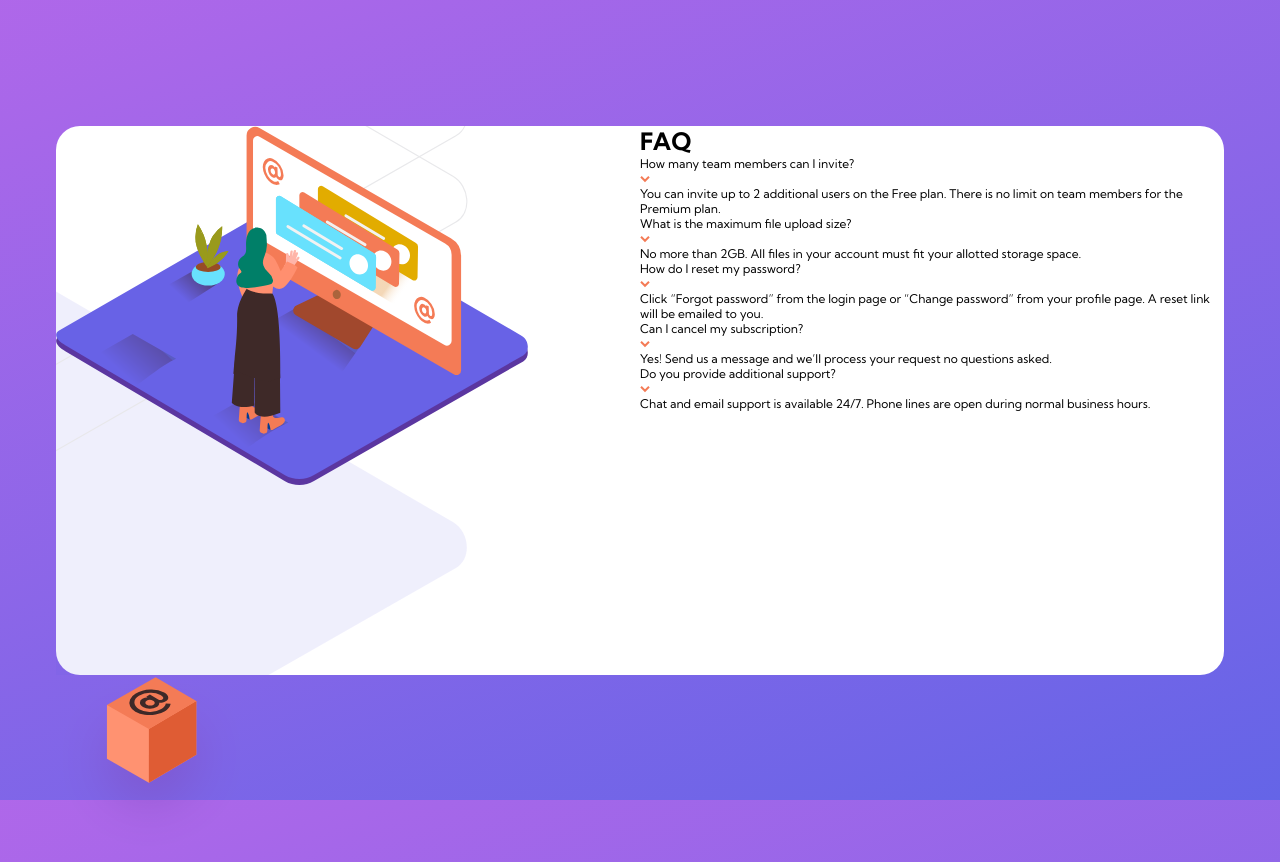
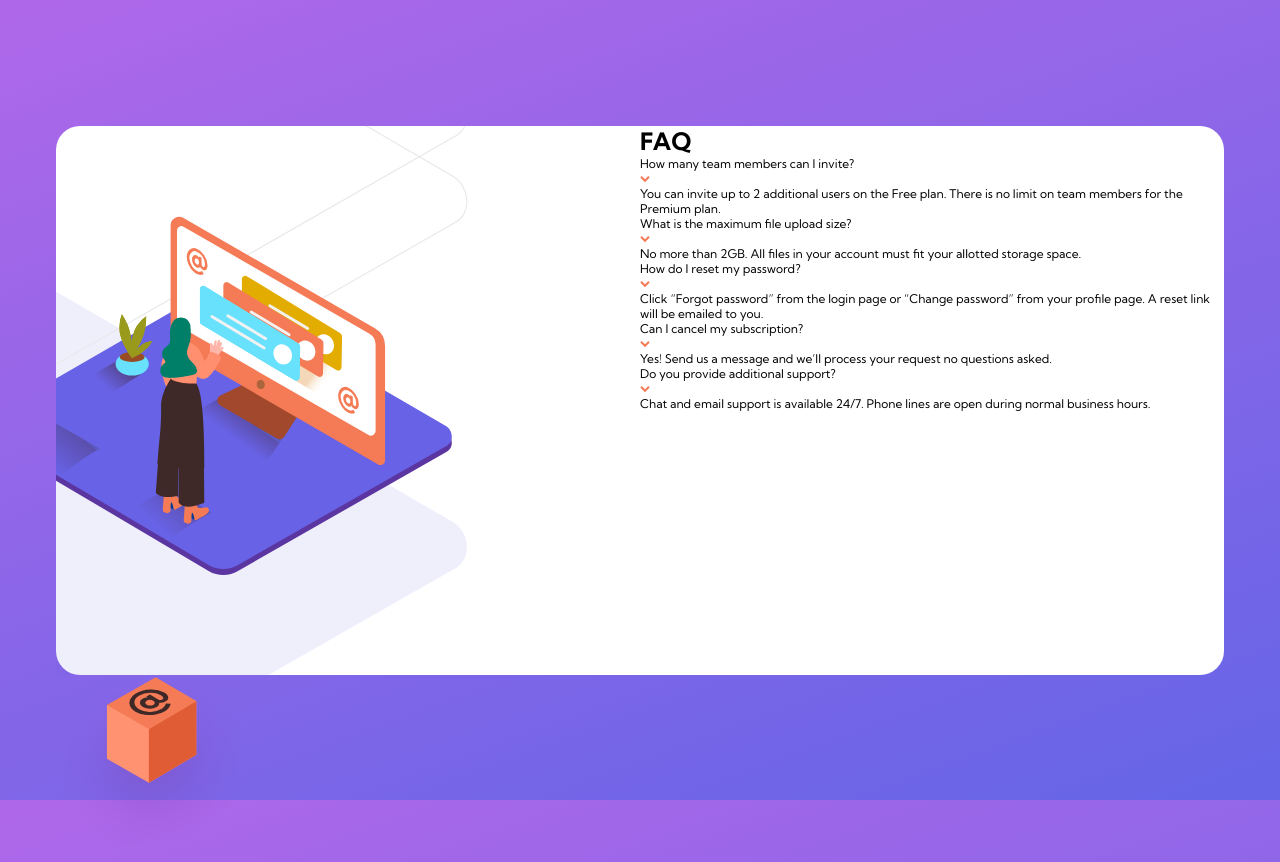
Before and after one commit to SaeM843/FAQ-Accordion-Card, a website: page index.html in a window 1280 px wide. Drawn offline with Linux system fonts and the light colour scheme.

Commit message:
changed the woman img position

```diff
--- a/sass/layout/_img.scss
+++ b/sass/layout/_img.scss
@@ -15,3 +15,9 @@
     background-size: 190%;
     background-position: -698px -354px;
 }
+
+.woman {
+    position: relative;
+    top: 90px;
+    left: -76px;
+}
```
Also changed, not shown: css/style.css, 1 other file.
